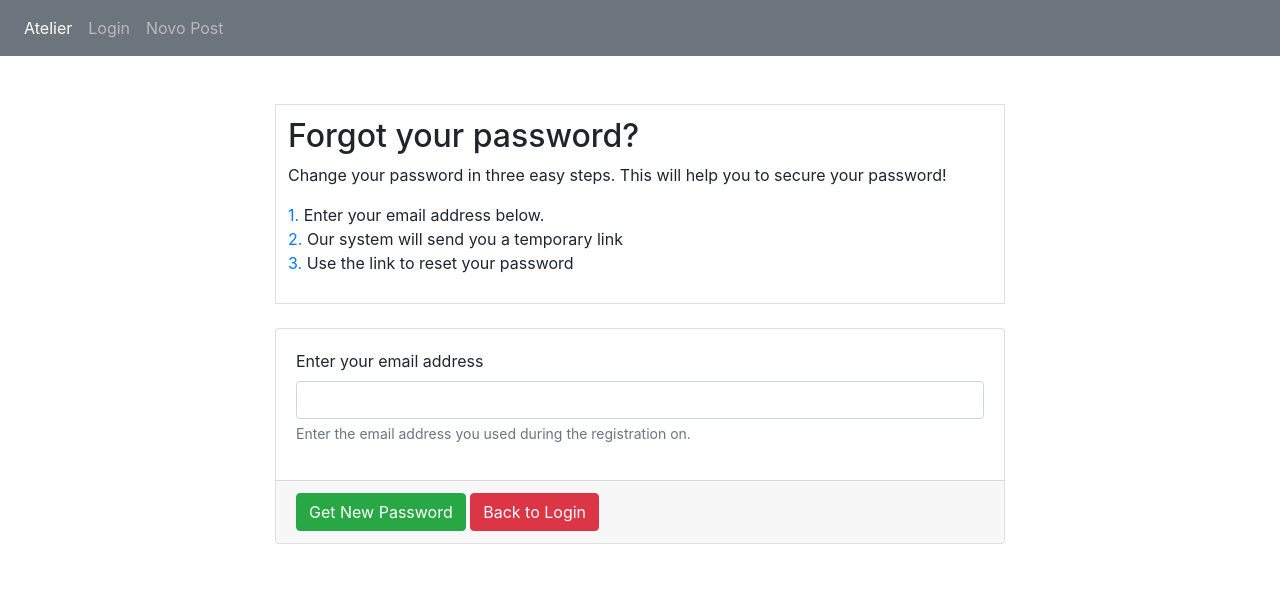
After one commit to jefferson-duarte/Atelier, a Django app: page /auth/reset/ in a window 1280 px wide. The commit adds this page. Shown: the top 615 px of the page. Run offline with Django 4.2, Linux system fonts and the light colour scheme.

Commit message:
Configurado os novos templates

```diff
--- /dev/null
+++ b/autenticacao/templates/autenticacao/reset.html
@@ -0,0 +1,44 @@
+{% extends 'base.html' %}
+
+{% load static %}
+
+{% block head %}
+
+    <link rel="stylesheet" href="{% static 'autenticacao/css/reset.css' %}">
+
+{% endblock head %}
+
+{% block content %}
+
+<div class="container padding-bottom-3x mb-2 mt-5">
+    <div class="row justify-content-center">
+        <div class="col-lg-8 col-md-10">
+            <div class="forgot">
+
+                <h2>Forgot your password?</h2>
+                <p>Change your password in three easy steps. This will help you to secure your password!</p>
+                <ol class="list-unstyled">
+                    <li><span class="text-primary text-medium">1. </span>Enter your email address below.</li>
+                    <li><span class="text-primary text-medium">2. </span>Our system will send you a temporary link</li>
+                    <li><span class="text-primary text-medium">3. </span>Use the link to reset your password</li>
+                </ol>
+
+            </div>
+
+            <form class="card mt-4">
+                <div class="card-body">
+                    <div class="form-group">
+                        <label for="email-for-pass">Enter your email address</label>
+                        <input class="form-control" type="text" id="email-for-pass" required=""><small class="form-text text-muted">Enter the email address you used during the registration on.</small>
+                    </div>
+                </div>
+                <div class="card-footer">
+                    <button class="btn btn-success" type="submit">Get New Password</button>
+                    <button class="btn btn-danger" type="submit">Back to Login</button>
+                </div>
+            </form>
+        </div>
+    </div>
+</div>
+
+{% endblock content %}
--- a/autenticacao/urls.py
+++ b/autenticacao/urls.py
@@ -3,6 +3,6 @@ from . import views
 
 urlpatterns = [
     path('login/', views.login, name='login'),
-    path('logout/', views.logout, name='logout'),
-    path('cadastro/', views.cadastro, name='cadastro')
+    path('create/', views.post_create, name='create'),
+    path('reset/', views.reset_senha, name='reset'),
 ]
--- a/autenticacao/views.py
+++ b/autenticacao/views.py
@@ -1,14 +1,18 @@
-from django.shortcuts import render
+from django.shortcuts import redirect, render
 from django.http import HttpResponse
 
 
-def cadastro(request):
-    return render(request, 'autenticacao/cadastro.html')
+def login(request):
+    if request.method == 'GET':
+        return render(request, 'autenticacao/login.html')
+
+    if request.method == 'POST':
+        return redirect(request, 'autenticacao/post.html')
 
 
-def login(request):
-    return HttpResponse('Login')
+def post_create(request):
+    return render(request, 'autenticacao/create.html')
 
 
-def logout(request):
-    return HttpResponse('Logout')
+def reset_senha(request):
+    return render(request, 'autenticacao/reset.html')
--- a/templates/base.html
+++ b/templates/base.html
@@ -1,7 +1,7 @@
 <!DOCTYPE html>
-<html lang="en">
+<html lang="pt-BR">
 <head>
-
+    {% block head %}{% endblock head %}
     <meta charset="UTF-8">
     <meta http-equiv="X-UA-Compatible" content="IE=edge">
     <meta name="viewport" content="width=device-width, initial-scale=1.0">
@@ -11,14 +11,14 @@
     <script src="https://cdn.jsdelivr.net/npm/popper.js@1.16.1/dist/umd/popper.min.js"></script>
     <script src="https://cdn.jsdelivr.net/npm/bootstrap@4.6.1/dist/js/bootstrap.bundle.min.js"></script>
 
-    <title>{% block title %}{% endblock %}Atelier</title>
+    <title>{% block title %}{% endblock title %}Atelier</title>
 
 </head>
 <body>
 
     {% include 'partials/_nav.html' %}
 
-    {% block content %}{% endblock %}
+    {% block content %}{% endblock content %}
 
 </body>
 </html>
--- a/templates/partials/_nav.html
+++ b/templates/partials/_nav.html
@@ -4,10 +4,10 @@
         <a class="nav-link" href="#">Atelier</a>
       </li>
       <li class="nav-item">
-        <a class="nav-link" href="{% url 'cadastro' %}">Cadastro</a>
+        <a class="nav-link" href="{% url 'login' %}">Login</a>
       </li>
       <li class="nav-item">
-        <a class="nav-link" href="#">Link</a>
+        <a class="nav-link" href="{% url 'create' %}">Novo Post</a>
       </li>
     </ul>
 </nav>
--- /dev/null
+++ b/templates/static/autenticacao/css/reset.css
@@ -0,0 +1,39 @@
+body {
+    background-position: center;
+    background-color: #eee;
+    background-repeat: no-repeat;
+    background-size: cover;
+    color: #505050;
+    font-family: "Rubik",Helvetica,Arial,sans-serif;
+    font-size: 14px;
+    font-weight: normal;
+    line-height: 1.5;
+    text-transform: none;
+}
+
+.forgot{
+        background-color: #fff;
+    padding: 12px;
+    border: 1px solid #dfdfdf;
+}
+
+.padding-bottom-3x {
+    padding-bottom: 72px !important;
+}
+
+.card-footer{
+    background-color: #fff;
+}
+
+.btn{
+
+    font-size: 13px;
+}
+
+.form-control:focus {
+    color: #495057;
+    background-color: #fff;
+    border-color: #76b7e9;
+    outline: 0;
+    box-shadow: 0 0 0 0px #28a745;
+}
```
Also changed, not shown: autenticacao/admin.py (+0 -11 lines), autenticacao/models.py (+0 -13 lines), autenticacao/templates/autenticacao/cadastro.html (deleted, +0 -22 lines), autenticacao/templates/autenticacao/create.html (added, +7 -0 lines), autenticacao/templates/autenticacao/login.html (added, +45 -0 lines), templates/static/autenticacao/css/login.css (added, +10 -0 lines), autenticacao/migrations/0002_alter_contato_endereco.py (added), autenticacao/migrations/0003_remove_contato_foto_remove_contato_sobre_nome_and_more.py (added), autenticacao/migrations/0004_rename_contato_pessoacontato.py (added), 1 other file.
